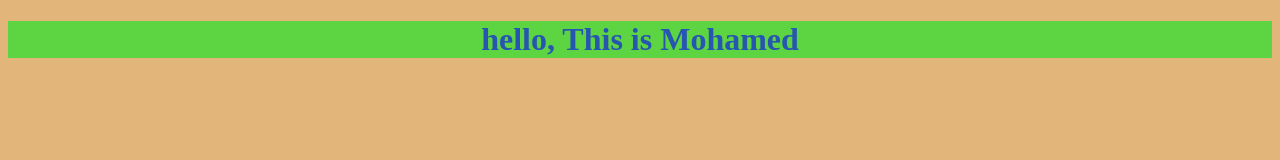
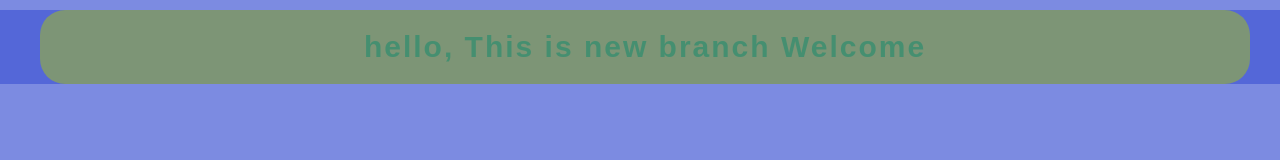
Before and after one commit to MohamedAbdelFattah12453/My-_Projects, a plain HTML site: page index.html in a window 1280 px wide. Drawn offline with Linux system fonts and the light colour scheme.

Commit message:
changing style for the title

```diff
--- a/app.js
+++ b/app.js
@@ -1 +1 @@
-alert("hello");
+alert("hello to Web site")
--- a/index.html
+++ b/index.html
@@ -7,7 +7,7 @@
     <title>Document</title>
 </head>
 <body>
-    <h1>hello, This is Mohamed</h1>
+    <h1>hello, This is new branch Welcome</h1>
     <script src="app.js"></script>
 </body>
 </html>
--- a/style.css
+++ b/style.css
@@ -1,15 +1,24 @@
+*{
+    margin: 0;
+    padding: 0;
+    box-sizing: border-box;
+    font-family: sans-serif;
+    background-color: rgba(67, 88, 212, 0.696);
+}
+
 h1 {
     display: flex;
     justify-content: center;
     align-items: center;
-    color: rgb(38, 86, 176);
+    color: rgba(151, 40, 40, 0.703);
     background-color: rgb(93, 213, 66);
     transition: .5s;
+    font-size: 30px;
 
 }
 h1:hover{
     background-color: rgb(46, 194, 211);
-    color: rgba(68, 57, 221, 0.623);
+    color: rgba(30, 139, 109, 0.589);
     cursor: pointer;
     margin-top: 10px;
     margin-bottom: 20px;
@@ -17,7 +26,6 @@ h1:hover{
     margin-left: 40px;
     padding: 20px;
     letter-spacing: 2px;
+    background-color: rgba(150, 177, 60, 0.622);
+    border-radius: 25px;
 }
-body{
-    background-color: rgba(215, 152, 70, 0.718);
-}
```
